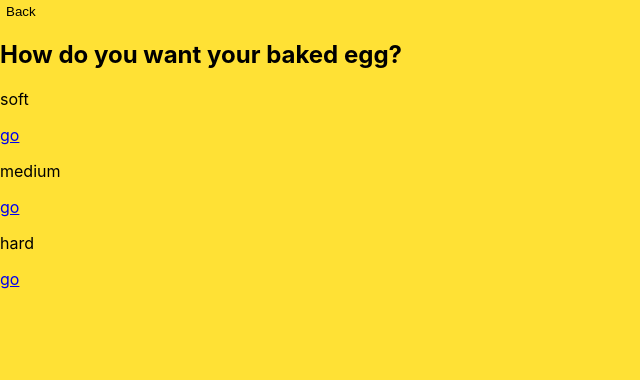
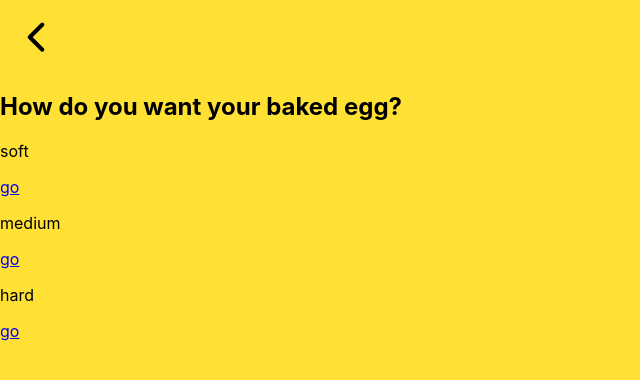
Before and after one commit to dannyMilnes/Yolko, a React (Create React App) app: page /cooking-method/baked in a window 1280 px wide. Shown: the top 380 px of the page, without its empty margins (0-640 px from the left). Built offline with nearby package versions, Linux system fonts and the light colour scheme.

Commit message:
adding back button to Cooking Method

```diff
--- a/src/pages/CookingMethod.js
+++ b/src/pages/CookingMethod.js
@@ -26,7 +26,7 @@ export default function CookingMethod() {
     return (
         <div className="page-container">
             <div className="page-header">
-                <button onClick={goBackHandle}> Back </button>
+            <button className="btn-back" onClick={goBackHandle}><span className="icon-chevron-left"></span></button>
                 <h2> How do you want your {displayName}?</h2>
 
                 {style.map(styles => (
```
Also changed, not shown: 1 other file (tests, documents, lock files or other folders).
